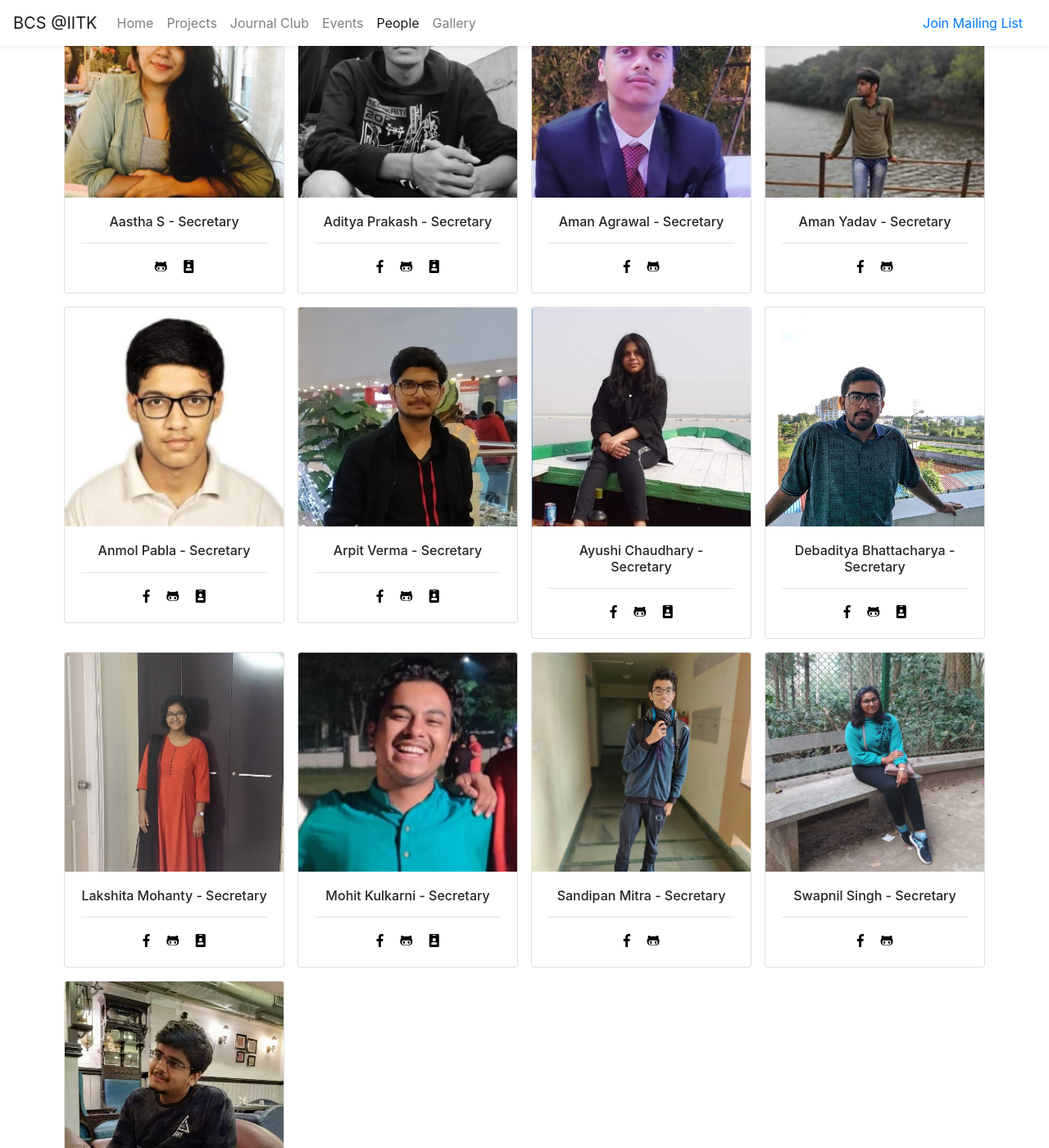
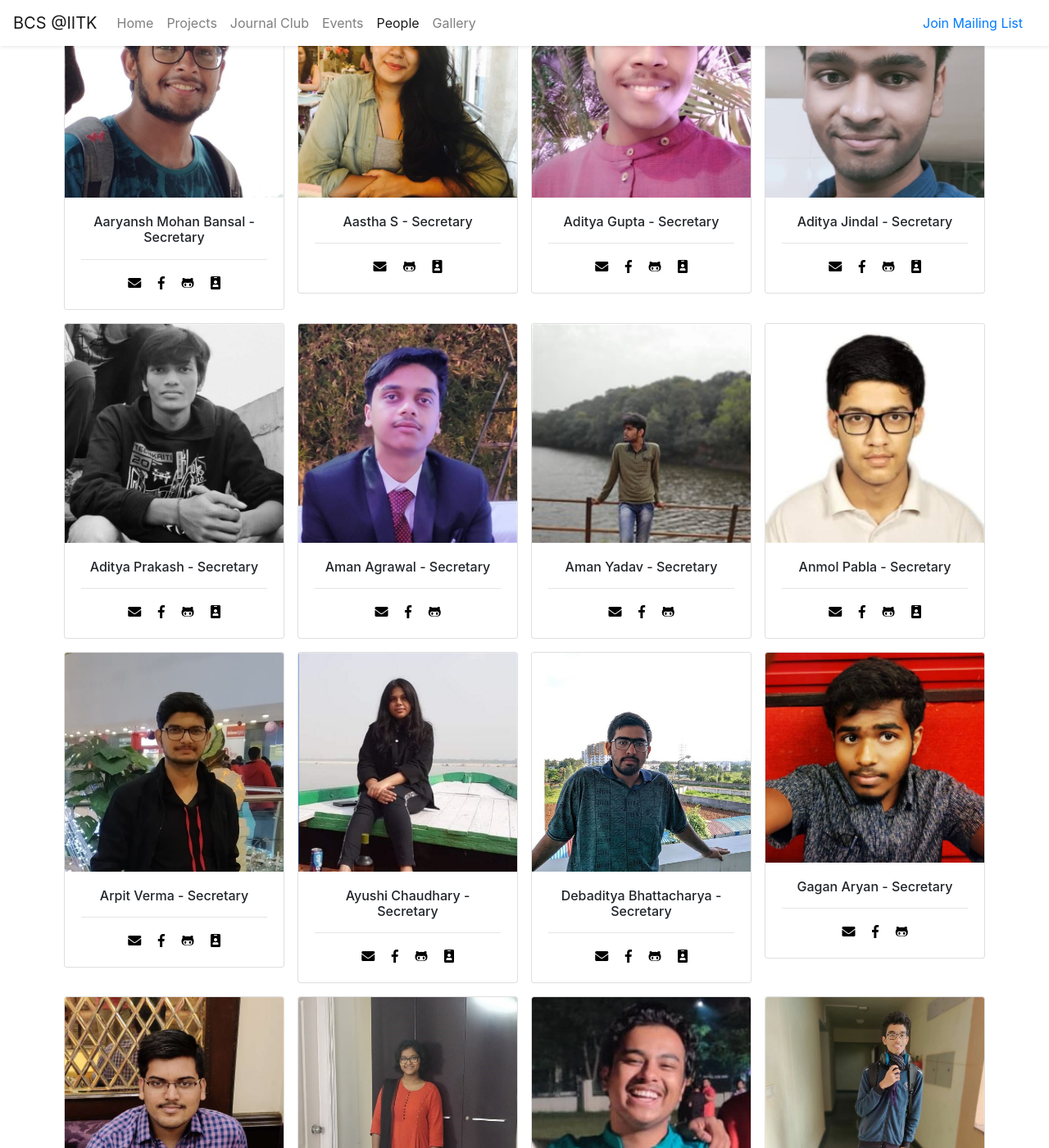
Before and after one commit to bcs-iitk/bcs-iitk.github.io, a Jekyll site: the page built from people.html, in a window 1280 px wide and 1400 px high, scrolled down 612 px. Shown: the whole window at 82% size. Built offline with Jekyll 4.4.1, drawn with Linux system fonts in a browser that asks for light colours; nearby versions of some CDN libraries; some of the changed lines change nothing that is shown; some of the changed text lies outside the part shown.

Commit message:
added secy details and mails

```diff
--- a/_data/members.yml
+++ b/_data/members.yml
@@ -4,6 +4,7 @@
   img: shashi.jpg
   github: shashikg
   fb: shashikg.iitk
+  mail: shashikg@iitk.ac.in
   about: I'm a dual degree BT-MT student in Electrical Engineering. I'm passionate about conducting research in Artificial General Intelligence and Cognitive Sciences. I dream of reverse engineering the human intelligence to create more general and intelligent AI. Apart from academics, I love to do pencil sketching, kirigami, and watch animes.
 
 - firstname: Ishika
@@ -12,6 +13,7 @@
   img: ishika.jpg
   github: ishikasingh
   fb: ishika.singh.3323
+  mail: ishikas@iitk.ac.in
   about: I am pursuing B.Tech. Double major in CHE and CSE. My research interest pertains to Human-centred AI and Human-computer Interface. I also spend time in theoretical ML.
 
 - firstname: Avisha
@@ -19,6 +21,7 @@
   post: Coordinator
   img: avisha.jpg
   fb: avisha.gaur.04
+  mail: avisha@iitk.ac.in
   about: I am an electrical engineering undergraduate student. My true passion is understanding emotions, how they work, and how the brain implements them. I like the challenge of unfolding various intertwined cognitive processes that take place in the background of human reactions when they feel a certain emotion. I enjoy socializing and digging up stories of people around me. In my leisure time, I honestly love to read or munch on loads of fast food and watch TV shows.
 
 - firstname: Yatin
@@ -26,21 +29,51 @@
   post: Coordinator
   img: yatin.jpg
   fb: yatin.azad.7
+  mail: yatinaz@iitk.ac.in
   about: I am a third-year Undergraduate at BSBE and I am interested in temporal aspects of Neural Coding and how it’s influenced by our current mood. In the future, I hope to contribute towards ongoing efforts to develop a complete connectome of the human brain that can replicate human emotions and behavior. My hobbies include pretty much anything I can get my hands on, cooking, reading, and listening to music are my favorites.
+
+- firstname: Aaryansh
+  lastname: Mohan Bansal
+  post: Secretary
+  img: aaryansh.jpg
+  github: Aaryansh7
+  fb: aaryanshmohan.bansal.5
+  mail: arynshmb@iitk.ac.in
+  about: From Aero department. Interested in Machine Learning,cognitive Science
 
 - firstname: Aastha
   lastname: S
   post: Secretary
   img: aastha.jpg
   github: aasthas97
+  mail: aasthas@iitk.ac.in
   about: Cognitive Science grad student interested in vision and information representation
+
+- firstname: Aditya
+  lastname: Gupta
+  post: Secretary
+  img: guptaaditya.jpg
+  github: adigup390
+  fb: AdityaGupta181
+  mail: adigup@iitk.ac.in
+  about: I am an electrical engineering student pursuing B.tech at IIT Kanpur.I grew up in Sikar,Rajasthan. My hobbies include reading books and watching tv shows and movies.
+
+- firstname: Aditya
+  lastname: Jindal
+  post: Secretary
+  img: jindaladitya.jpg
+  github: hailcpy
+  fb: aditya.jindal.140193
+  mail: jaditya@iitk.ac.in
+  about: I am interested in deep learning and opencv. I am currently working on ML on edge devices.
 
 - firstname: Aditya
   lastname: Prakash
   post: Secretary
-  img: aditya.jpg
+  img: prakashaditya.jpg
   github: prakashaditya369
   fb: 144ap
+  mail: adityaap@iitk.ac.in
   about: I am a student of Aerospace Engineering. My primary interests are cognitive psychology (mostly related to intuitions) and Computational Neuroscience. I also quite interested in applications of Neuroscience inspired AI and Deep Learning.
 
 - firstname: Aman
@@ -49,6 +82,7 @@
   img: amanagrawal.jpg
   github: Anmol-Agrawal01
   fb: amanagrawal0123
+  mail: amanagr@iitk.ac.in
 
 - firstname: Aman
   lastname: Yadav
@@ -56,6 +90,7 @@
   img: amanyadav.jpg
   github: aman7625
   fb: aman7625
+  mail: amyadav@iitk.ac.in
 
 - firstname: Anmol
   lastname: Pabla
@@ -63,6 +98,7 @@
   img: anmol.jpg
   github: anmol-pabla
   fb: anmol.pabla.581
+  mail: apabla@iitk.ac.in
   about: I am an undergraduate student pursuing Mechanical Engineering and my main interest lies in Deep Learning. The possibility of being able to achieve human level performances using machines and in some cases even supersede them is what really excites me.
 
 - firstname: Arpit
@@ -71,6 +107,7 @@
   img: arpit.jpg
   github: Av-hash
   fb: Av.arpit.verma
+  mail: varpit@iitk.ac.in
   about: I am an undergrad pursuing B.Tech in electrical engineering. My fields of interests are AI-ML/DL , Computer Vision , NLP  , Cognitive Psychology (particularly perceptions). It will be a great opportunity for me to work on any of these fields in the coming future. Besides this , i am fond of listening music , playing badminton and watching movies for fun.
 
 - firstname: Ayushi
@@ -79,6 +116,7 @@
   img: ayushi.jpg
   github: ayubot
   fb: ayubot333
+  mail: ayushic@iitk.ac.in
   about: Sophomore at IIT Kanpur, pursuing a major in Electrical Engineering. Particularly interested in cognitive AI, neuroscience and cognitive psychology. Passionate about leveraging technology to provide upgradable solutions to real-world problems.
 
 - firstname: Debaditya
@@ -87,7 +125,25 @@
   img: debaditya.jpg
   github: Debu922
   fb: debaditya.bhattacharya99
+  mail: debbh@iitk.ac.in
   about: I'm an UG Y19 student studying in the Physics department. I'm deeply interested by complexity and dynamical systems. I  interested in general physics, computer programming, genomics and always looking forward to learn more!
+
+- firstname: Gagan
+  lastname: Aryan
+  post: Secretary
+  img: gagan.jpg
+  github: gagan-aryan
+  fb: gaganaryan19
+  mail: gagan@iitk.ac.in
+
+- firstname: Harsh
+  lastname: Kumar
+  post: Secretary
+  img: harsh.jpg
+  github: phoenix-23
+  fb: harshkumar.iitk
+  mail: harshku@iitk.ac.in
+  about: I am sophomore at IITK. I am basically fascinated by the computational modelling and technical mapping of the functions of the human brain. I am always ready to work together to properly use the opportunities to learn more. Get in touch with me for fun !
 
 - firstname: Lakshita
   lastname: Mohanty
@@ -95,6 +151,7 @@
   img: lakshita.jpg
   github: Lakshita2002
   fb: lakshita.mohanty.5
+  mail: lakshita@iitk.ac.in
   about: I'm a sophomore in mechanical engg. and currently exploring the field of ML and AI. Apart from this, I enjoy listening to music and am a big foodie!
 
 - firstname: Mohit
@@ -103,6 +160,7 @@
   img: mohit.jpg
   github: m2kulkarni
   fb: mohit.kulkarni.94695
+  mail: mohitmk@iitk.ac.in
   about: I am interested in pretty much anything that you can convince me is interesting. Currently that includes Robotics, Brain Dynamics and Computational Modelling.
 
 - firstname: Sandipan
@@ -111,6 +169,7 @@
   img: sandipan.jpg
   github: San-dye
   fb: sandipan.mitra.739
+  mail: sandipan@iitk.ac.in
 
 - firstname: Swapnil
   lastname: Singh
@@ -118,6 +177,8 @@
   img: swapnil.jpg
   github: swapsing
   fb: swapsi
+  mail: swapsing@iitk.ac.in
+  about: I am a sophomore in electrical engineering at IITK. Computational neurosciences interest me, but I am more in the exploratory phase at present. Reading books and painting are my all-time favorite leisure activities.
 
 - firstname: Varenya
   lastname: Srivastava
@@ -125,3 +186,12 @@
   img: varenya.jpg
   github: VTG7
   fb: Varenya.Srivastava.9
+  mail: varenya@iitk.ac.in
+
+- firstname: Yatish
+  lastname: Goel
+  post: Secretary
+  img: yatish.jpg
+  github: yatishgoel
+  fb: yatish.goel.39
+  mail: yatishg@iitk.ac.in
```
Also changed, not shown: assets/img/team/aaryansh.jpg (added), assets/img/team/gagan.jpg (added), assets/img/team/guptaaditya.jpg (added), assets/img/team/harsh.jpg (added), assets/img/team/jindaladitya.jpg (added), assets/img/team/prakashaditya.jpg (renamed from assets/img/team/aditya.jpg), assets/img/team/yatish.jpg (added), 1 other file.
